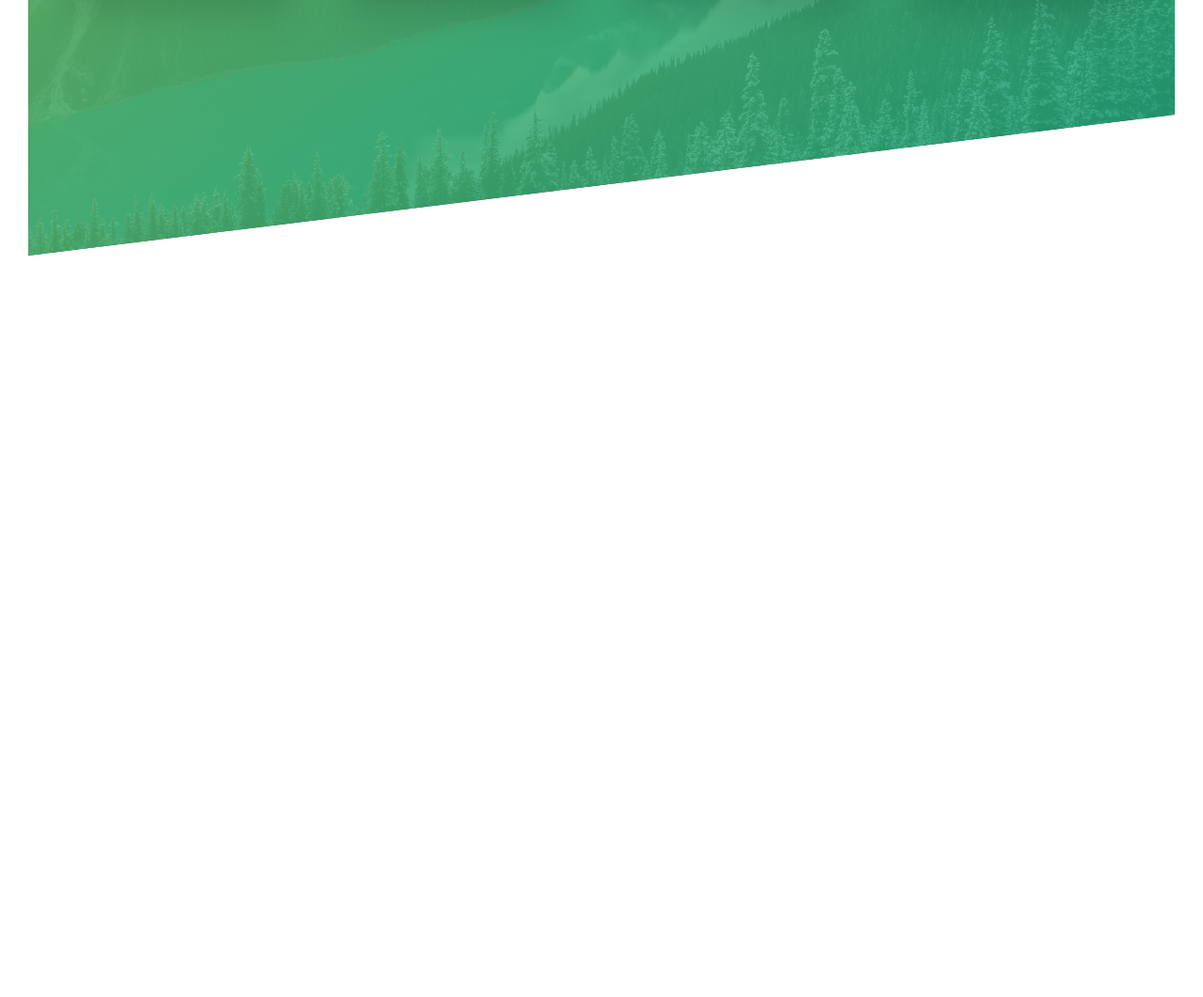
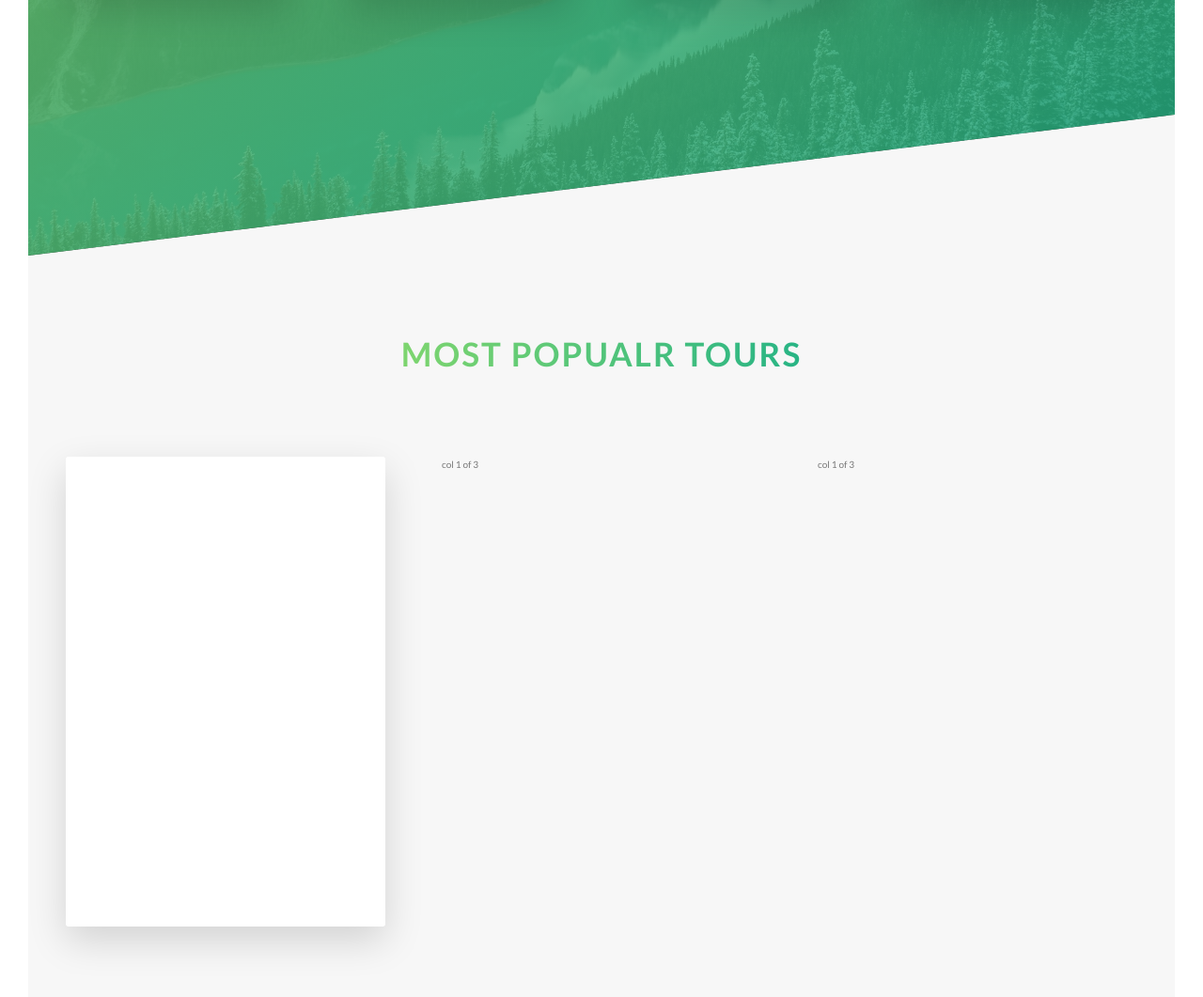
Before and after one commit to tyson-neves/natours, a website: page index.html in a window 1280 px wide. Shown: the part 2041-3102 px from the top of the page at 94% size. Before the commit the page ends 2313 px from the top, so only its background shows below. Drawn offline with Linux system fonts and the light colour scheme.

Commit message:
tours section

```diff
--- a/index.html
+++ b/index.html
@@ -111,6 +111,33 @@
                     </div>
                 </div>
             </section>
+
+            <section class="section-tours">
+                <div class="u-center-text u-margin-bottom-big">
+                    <h2 class="heading-secondary">
+                        Most popualr tours
+                    </h2>
+                </div>
+
+                <div class="row">
+                    <div class="col-1-of-3">
+                        <div class="card">
+                            <div class="card__side card__side--front">
+                                FRONT
+                            </div>
+
+                            <div class="card__side card__side--back card__side--back-1">
+                                BACK
+                            </div>
+                        </div>
+                    </div>
+                    <div class="col-1-of-3">
+                        col 1 of 3
+                    </div>
+                    <div class="col-1-of-3">
+                        col 1 of 3
+                    </div>
+            </section>
         </main>
         <!--
         <section class="grid-test">
--- a/sass/abstracts/_variables.scss
+++ b/sass/abstracts/_variables.scss
@@ -3,6 +3,13 @@
 $color-primary:#55c57a;
 $color-primary-light:#7ed56f;
 $color-primary-dark:#28b485;
+
+$color-secondary-light:#ffb900;
+$color-secondary-dark:#ff7730;
+
+$color-tertiary-light:#2998ff;
+$color-tertiary-dark:#5643fa;
+
 
 $color-gray-light-1: #f7f7f7;
 
--- /dev/null
+++ b/sass/components/_card.scss
@@ -0,0 +1,45 @@
+.card {
+    perspective: 150rem;
+    -moz-perspective: 150rem; // faz com que o código funcione no mozilla
+    position: relative;
+    height: 50rem;
+
+    &__side {
+        background-color: orangered;
+        color: #fff;
+        font-size: 2rem;
+        height: 50rem;
+        transition: all .8s ease;
+        position: absolute;
+        top: 0;
+        left: 0;
+        width: 100%;
+        backface-visibility: hidden;
+        border-radius: .3rem;
+        box-shadow: 0 1.5rem 4rem rgba($color-black, .15);
+
+
+        &--front {
+            background-color: $color-white;
+        }
+
+        &--back {
+
+            transform: rotateY(180deg);
+
+            &-1 {
+                background-image: linear-gradient(to right bottom, $color-secondary-light, $color-secondary-dark);
+            }
+        }
+    }
+
+    &:hover &__side--front{
+        transform: rotateY(180deg);
+    }
+
+    &:hover &__side--back{
+        transform: rotateY(0);
+    }
+
+
+}
--- a/sass/main.scss
+++ b/sass/main.scss
@@ -8,6 +8,7 @@
 @import "base/utilities";
 
 @import "components/button";
+@import "components/card";
 @import "components/composition";
 @import"components/feature-box";
 
--- a/sass/pages/_home.scss
+++ b/sass/pages/_home.scss
@@ -21,3 +21,9 @@
         }
 
 }
+
+.section-tours {
+    background-color: $color-gray-light-1;
+    padding: 25rem 0 50rem 0;
+    margin-top: -10rem;
+}
```
Also changed, not shown: css/style.css.
